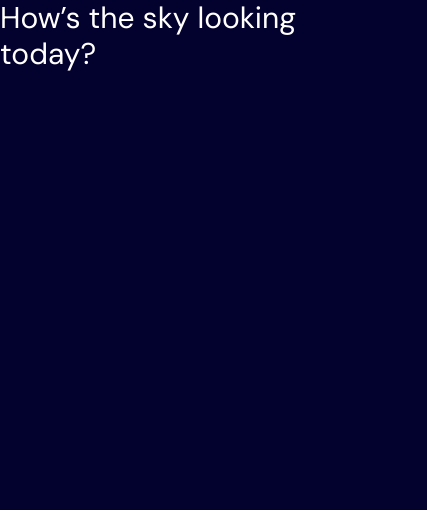
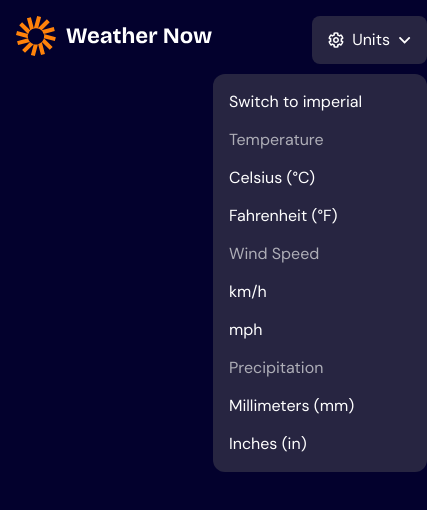
Before and after one commit to mickaelk98/fem-weather-app, a React (Vite) app: page / in a window 390 px wide. Shown: the top 510 px of the page, 427 px wide, since content can reach past the window. Built offline with nearby package versions, Linux system fonts and the light colour scheme.

Commit message:
integrate responsive header

```diff
--- a/src/App.tsx
+++ b/src/App.tsx
@@ -1,5 +1,11 @@
+import { Header } from "./components/Header";
+
 function App() {
-  return <p className="text-white text-3xl">How’s the sky looking today?</p>;
+  return (
+    <div className="flex flex-col max-w-7xl mx-auto">
+      <Header />
+    </div>
+  );
 }
 
 export default App;
--- /dev/null
+++ b/src/components/Header.tsx
@@ -0,0 +1,39 @@
+import logo from "../assets/images/logo.svg";
+import unitsLogo from "../assets/images/icon-units.svg";
+import dorpdownLogo from "../assets/images/icon-dropdown.svg";
+import { useState } from "react";
+
+export function Header() {
+  const [isOpen, setIsOpen] = useState(true);
+
+  return (
+    <header className="px-4 md:px-6 mt-4 md:mt-8 lg:mt-12 mb- flex justify-between">
+      <img className="self-start" src={logo} alt="app logo" />
+      <div className="flex flex-col items-end gap-2.5">
+        <div
+          onClick={() => setIsOpen(!isOpen)}
+          className="w-fit flex items-center gap-2 px-4 py-3 cursor-pointer rounded-[8px] bg-[var(--neutral-800)]"
+        >
+          <img src={unitsLogo} alt="unit logo" />
+          <p>Units</p>
+          <img src={dorpdownLogo} alt="dorpdown logo" />
+        </div>
+        {/* dropDown */}
+        {isOpen && (
+          <ul className="p-4 rounded-[12px] bg-[var(--neutral-800)] w-[214px] flex flex-col gap-3.5">
+            <li className="cursor-pointer">Switch to imperial</li>
+            <li className="text-[var(--neutral-300)]">Temperature</li>
+            <li>Celsius (°C)</li>
+            <li>Fahrenheit (°F)</li>
+            <li className="text-[var(--neutral-300)]">Wind Speed</li>
+            <li>km/h</li>
+            <li>mph</li>
+            <li className="text-[var(--neutral-300)]">Precipitation</li>
+            <li>Millimeters (mm)</li>
+            <li>Inches (in)</li>
+          </ul>
+        )}
+      </div>
+    </header>
+  );
+}
--- a/src/index.css
+++ b/src/index.css
@@ -1,15 +1,4 @@
 @import "tailwindcss";
-
-/* Reset */
-* {
-  margin: 0;
-  padding: 0;
-  box-sizing: border-box;
-}
-
-ul li {
-  list-style: none;
-}
 
 /* Root */
 :root {
@@ -34,6 +23,7 @@ html,
 body {
   background: var(--neutral-900);
   font-family: "DM Sans", sans-serif;
+  color: white;
 }
 
 h1 {
```
